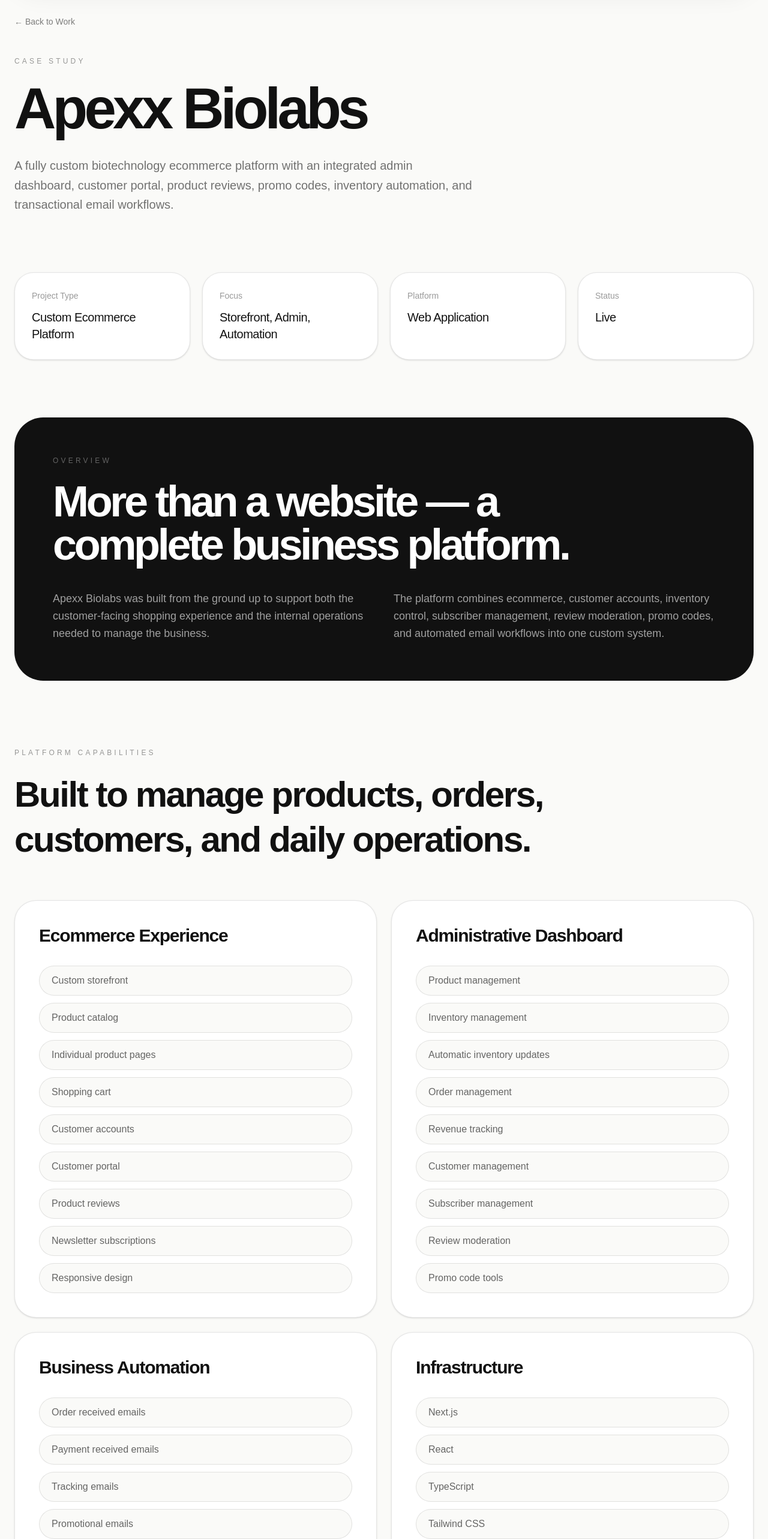
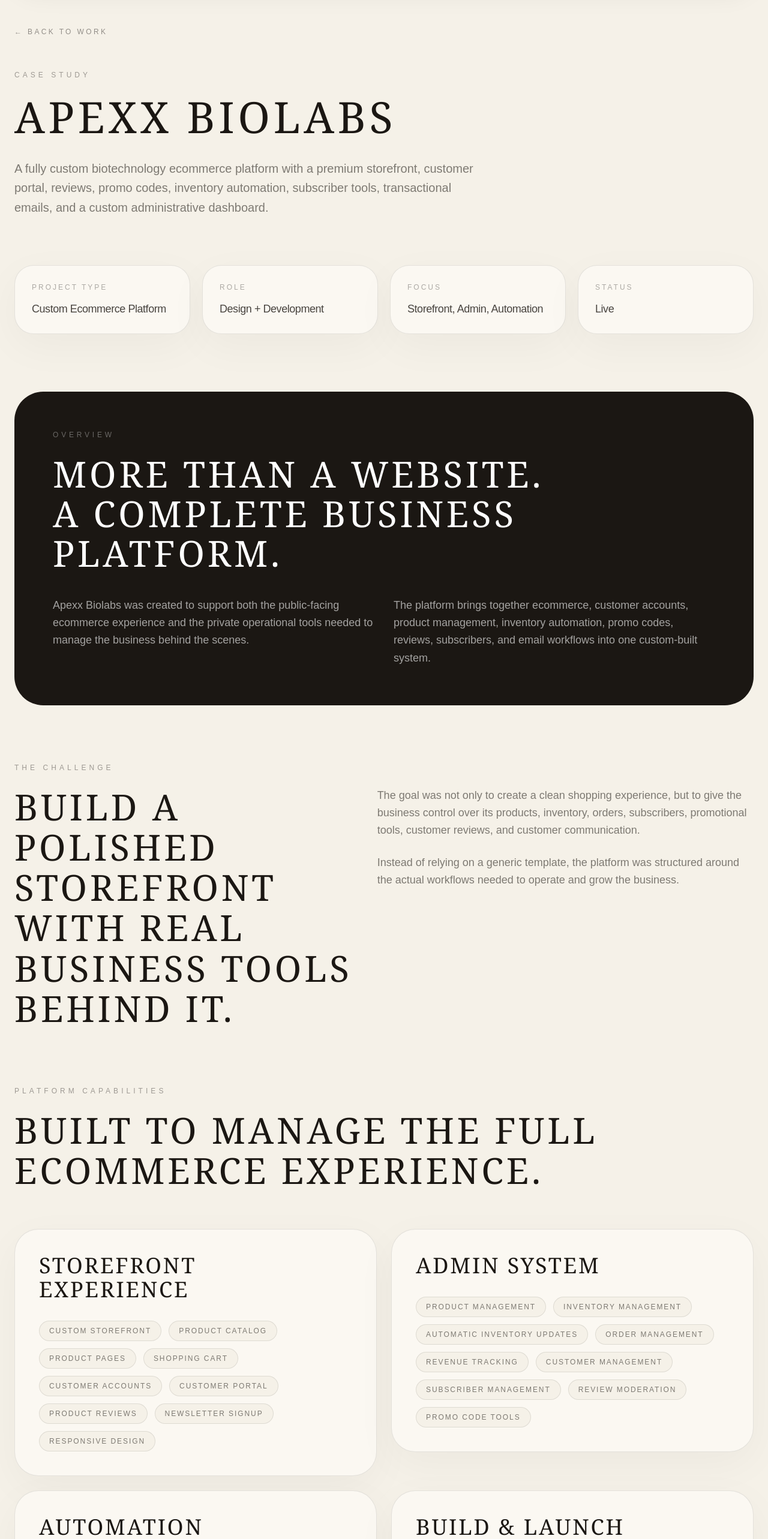
Before and after one commit to Jovavoco/jovavo, a Next.js app: page /work/apexx-biolabs in a window 1280 px wide. Shown: the part 120-2686 px from the top of the page at 60% size. Built offline with nearby package versions, Linux system fonts and the light colour scheme.

Commit message:
Update page.tsx

```diff
--- a/app/work/apexx-biolabs/page.tsx
+++ b/app/work/apexx-biolabs/page.tsx
@@ -1,21 +1,24 @@
+import Link from "next/link";
+import Reveal from "@/components/Reveal";
+
 export default function ApexxBiolabsCaseStudy() {
   const capabilities = [
     {
-      title: "Ecommerce Experience",
+      title: "Storefront Experience",
       items: [
         "Custom storefront",
         "Product catalog",
-        "Individual product pages",
+        "Product pages",
         "Shopping cart",
         "Customer accounts",
         "Customer portal",
         "Product reviews",
-        "Newsletter subscriptions",
+        "Newsletter signup",
         "Responsive design",
       ],
     },
     {
-      title: "Administrative Dashboard",
+      title: "Admin System",
       items: [
         "Product management",
         "Inventory management",
@@ -29,19 +32,19 @@ export default function ApexxBiolabsCaseStudy() {
       ],
     },
     {
-      title: "Business Automation",
+      title: "Automation",
       items: [
         "Order received emails",
         "Payment received emails",
         "Tracking emails",
         "Promotional emails",
-        "Automated inventory deduction",
+        "Inventory deduction",
         "Order quantity updates",
         "Subscriber workflows",
       ],
     },
     {
-      title: "Infrastructure",
+      title: "Build & Launch",
       items: [
         "Next.js",
         "React",
@@ -56,168 +59,207 @@ export default function ApexxBiolabsCaseStudy() {
     },
   ];
 
+  const stats = [
+    ["Project Type", "Custom Ecommerce Platform"],
+    ["Role", "Design + Development"],
+    ["Focus", "Storefront, Admin, Automation"],
+    ["Status", "Live"],
+  ];
+
   return (
-    <main className="min-h-screen bg-[#FAFAF8] text-[#111111]">
-      <section className="px-6 pt-36 pb-24">
-        <div className="mx-auto max-w-7xl">
-          <a
+    <main className="min-h-screen bg-[#f5f1e8] px-6 pt-40 pb-28 text-[#1b1713]">
+      <section className="mx-auto max-w-7xl">
+        <Reveal>
+          <Link
             href="/work"
-            className="mb-12 inline-flex text-sm text-black/50 transition hover:text-black"
+            className="mb-14 inline-flex text-xs uppercase tracking-[0.28em] text-[#1b1713]/45 transition hover:text-[#1b1713]"
           >
             ← Back to Work
-          </a>
+          </Link>
 
-          <p className="mb-6 text-xs uppercase tracking-[0.35em] text-black/40">
+          <p className="mb-6 text-xs uppercase tracking-[0.42em] text-[#1b1713]/40">
             Case Study
           </p>
 
-          <h1 className="max-w-6xl text-6xl font-semibold leading-[0.98] tracking-[-0.06em] md:text-8xl">
+          <h1 className="max-w-6xl font-serif text-5xl font-light uppercase leading-[1.05] tracking-[0.08em] md:text-7xl">
             Apexx Biolabs
           </h1>
 
-          <p className="mt-8 max-w-3xl text-xl leading-relaxed text-black/55">
-            A fully custom biotechnology ecommerce platform with an integrated
-            admin dashboard, customer portal, product reviews, promo codes,
-            inventory automation, and transactional email workflows.
+          <p className="mt-8 max-w-3xl text-lg leading-relaxed text-[#1b1713]/55 md:text-xl">
+            A fully custom biotechnology ecommerce platform with a premium
+            storefront, customer portal, reviews, promo codes, inventory
+            automation, subscriber tools, transactional emails, and a custom
+            administrative dashboard.
+          </p>
+        </Reveal>
+
+        <div className="mt-20 grid gap-5 md:grid-cols-4">
+          {stats.map(([label, value], index) => (
+            <Reveal key={label} delay={index * 100}>
+              <div className="rounded-[2rem] border border-[#1b1713]/10 bg-[#fbf8f2] p-7 shadow-[0_20px_70px_rgba(27,23,19,0.04)]">
+                <p className="mb-4 text-xs uppercase tracking-[0.25em] text-[#1b1713]/35">
+                  {label}
+                </p>
+                <p className="text-lg font-medium leading-snug tracking-tight text-[#1b1713]/80">
+                  {value}
+                </p>
+              </div>
+            </Reveal>
+          ))}
+        </div>
+
+        <Reveal>
+          <section className="mt-24 rounded-[3rem] bg-[#1b1713] p-8 text-white md:p-16">
+            <p className="mb-6 text-xs uppercase tracking-[0.4em] text-white/35">
+              Overview
+            </p>
+
+            <h2 className="max-w-5xl font-serif text-4xl font-light uppercase leading-[1.1] tracking-[0.08em] md:text-6xl">
+              More than a website.
+              <br />A complete business platform.
+            </h2>
+
+            <div className="mt-10 grid gap-8 md:grid-cols-2">
+              <p className="text-lg leading-relaxed text-white/60">
+                Apexx Biolabs was created to support both the public-facing
+                ecommerce experience and the private operational tools needed to
+                manage the business behind the scenes.
+              </p>
+
+              <p className="text-lg leading-relaxed text-white/60">
+                The platform brings together ecommerce, customer accounts,
+                product management, inventory automation, promo codes, reviews,
+                subscribers, and email workflows into one custom-built system.
               </p>
             </div>
           </section>
+        </Reveal>
 
-      <section className="px-6 pb-24">
-        <div className="mx-auto grid max-w-7xl gap-5 md:grid-cols-4">
-          {[
-            ["Project Type", "Custom Ecommerce Platform"],
-            ["Focus", "Storefront, Admin, Automation"],
-            ["Platform", "Web Application"],
-            ["Status", "Live"],
-          ].map(([label, value]) => (
-            <div
-              key={label}
-              className="rounded-[2rem] border border-black/10 bg-white p-7 shadow-sm"
+        <section className="mt-24">
+          <Reveal>
+            <p className="mb-6 text-xs uppercase tracking-[0.42em] text-[#1b1713]/40">
+              The Challenge
+            </p>
+
+            <div className="grid gap-10 lg:grid-cols-[0.9fr_1fr] lg:items-start">
+              <h2 className="font-serif text-4xl font-light uppercase leading-[1.12] tracking-[0.08em] md:text-6xl">
+                Build a polished storefront with real business tools behind it.
+              </h2>
+
+              <div className="space-y-6 text-lg leading-relaxed text-[#1b1713]/55">
+                <p>
+                  The goal was not only to create a clean shopping experience,
+                  but to give the business control over its products, inventory,
+                  orders, subscribers, promotional tools, customer reviews, and
+                  customer communication.
+                </p>
+
+                <p>
+                  Instead of relying on a generic template, the platform was
+                  structured around the actual workflows needed to operate and
+                  grow the business.
+                </p>
+              </div>
+            </div>
+          </Reveal>
+        </section>
+
+        <section className="mt-24">
+          <Reveal>
+            <p className="mb-6 text-xs uppercase tracking-[0.42em] text-[#1b1713]/40">
+              Platform Capabilities
+            </p>
+
+            <h2 className="max-w-5xl font-serif text-4xl font-light uppercase leading-[1.12] tracking-[0.08em] md:text-6xl">
+              Built to manage the full ecommerce experience.
+            </h2>
+          </Reveal>
+
+          <div className="mt-16 grid gap-6 md:grid-cols-2">
+            {capabilities.map((section, index) => (
+              <Reveal key={section.title} delay={index * 120}>
+                <div className="rounded-[2.5rem] border border-[#1b1713]/10 bg-[#fbf8f2] p-8 shadow-[0_20px_70px_rgba(27,23,19,0.04)] transition-all duration-500 hover:-translate-y-1 hover:bg-white hover:shadow-[0_35px_100px_rgba(27,23,19,0.08)] md:p-10">
+                  <h3 className="mb-8 font-serif text-3xl font-light uppercase tracking-[0.08em] md:text-4xl">
+                    {section.title}
+                  </h3>
+
+                  <div className="flex flex-wrap gap-3">
+                    {section.items.map((item) => (
+                      <span
+                        key={item}
+                        className="rounded-full border border-[#1b1713]/10 bg-[#f5f1e8] px-4 py-2 text-xs uppercase tracking-[0.16em] text-[#1b1713]/55"
                       >
-              <p className="mb-3 text-sm text-black/40">{label}</p>
-              <p className="text-xl font-medium tracking-tight">{value}</p>
+                        {item}
+                      </span>
+                    ))}
                   </div>
+                </div>
+              </Reveal>
             ))}
           </div>
         </section>
 
-      <section className="px-6 pb-28">
-        <div className="mx-auto max-w-7xl rounded-[3rem] bg-[#111111] p-8 text-white md:p-16">
-          <p className="mb-6 text-xs uppercase tracking-[0.35em] text-white/35">
-            Overview
-          </p>
-
-          <h2 className="max-w-5xl text-5xl font-semibold leading-[1] tracking-[-0.06em] md:text-7xl">
-            More than a website — a complete business platform.
-          </h2>
-
-          <div className="mt-10 grid gap-8 md:grid-cols-2">
-            <p className="text-lg leading-relaxed text-white/60">
-              Apexx Biolabs was built from the ground up to support both the
-              customer-facing shopping experience and the internal operations
-              needed to manage the business.
-            </p>
-
-            <p className="text-lg leading-relaxed text-white/60">
-              The platform combines ecommerce, customer accounts, inventory
-              control, subscriber management, review moderation, promo codes,
-              and automated email workflows into one custom system.
-            </p>
-          </div>
-        </div>
-      </section>
-
-      <section className="px-6 pb-28">
-        <div className="mx-auto max-w-7xl">
-          <p className="mb-6 text-xs uppercase tracking-[0.35em] text-black/40">
-            Platform Capabilities
-          </p>
-
-          <h2 className="max-w-4xl text-4xl font-semibold leading-tight tracking-[-0.04em] md:text-6xl">
-            Built to manage products, orders, customers, and daily operations.
-          </h2>
-
-          <div className="mt-16 grid gap-6 md:grid-cols-2">
-            {capabilities.map((section) => (
-              <div
-                key={section.title}
-                className="rounded-[2.25rem] border border-black/10 bg-white p-8 shadow-sm transition hover:-translate-y-1 hover:shadow-[0_25px_90px_rgba(0,0,0,0.06)] md:p-10"
-              >
-                <h3 className="mb-8 text-3xl font-semibold tracking-[-0.04em]">
-                  {section.title}
-                </h3>
-
-                <div className="grid gap-3">
-                  {section.items.map((item) => (
-                    <div
-                      key={item}
-                      className="rounded-full border border-black/10 bg-[#FAFAF8] px-5 py-3 text-black/60"
-                    >
-                      {item}
-                    </div>
-                  ))}
-                </div>
-              </div>
-            ))}
-          </div>
-        </div>
-      </section>
-
-      <section className="px-6 pb-28">
-        <div className="mx-auto grid max-w-7xl gap-6 md:grid-cols-3">
+        <section className="mt-24 grid gap-6 md:grid-cols-3">
           {[
             {
               title: "Admin Dashboard",
-              text: "A private backend system created to manage products, orders, subscribers, reviews, promo codes, and business activity.",
+              text: "A private backend system for managing products, inventory, orders, subscribers, reviews, promo codes, and business activity.",
             },
             {
               title: "Customer Portal",
-              text: "A customer-facing account experience designed to support orders, communication, and a more complete ecommerce journey.",
+              text: "A customer-facing account experience supporting order history, customer access, and a more complete ecommerce journey.",
             },
             {
               title: "Automated Workflows",
-              text: "Email and inventory workflows were built to reduce manual work and keep customers informed throughout the order process.",
+              text: "Email and inventory workflows help reduce manual work while keeping customers informed throughout the order process.",
             },
-          ].map((item) => (
-            <div
-              key={item.title}
-              className="rounded-[2.25rem] bg-[#EFECE4] p-8 md:p-10"
-            >
-              <h3 className="text-3xl font-semibold tracking-[-0.04em]">
+          ].map((item, index) => (
+            <Reveal key={item.title} delay={index * 120}>
+              <div className="rounded-[2.5rem] border border-[#1b1713]/10 bg-[#efe9df] p-8 transition-all duration-500 hover:-translate-y-1 hover:bg-[#fbf8f2] md:p-10">
+                <h3 className="font-serif text-3xl font-light uppercase tracking-[0.08em]">
                   {item.title}
                 </h3>
 
-              <p className="mt-5 text-lg leading-relaxed text-black/55">
+                <p className="mt-6 text-lg leading-relaxed text-[#1b1713]/55">
                   {item.text}
                 </p>
               </div>
+            </Reveal>
           ))}
-        </div>
         </section>
 
-      <section className="px-6 pb-32">
-        <div className="mx-auto flex max-w-7xl flex-col gap-8 rounded-[3rem] bg-[#111111] p-10 text-white md:flex-row md:items-center md:justify-between md:p-16">
+        <Reveal>
+          <section className="mt-24 rounded-[3rem] bg-[#1b1713] p-10 text-white md:p-16">
+            <div className="grid gap-10 md:grid-cols-[1fr_auto] md:items-end">
               <div>
-            <p className="mb-5 text-xs uppercase tracking-[0.35em] text-white/40">
-              Live Project
+                <p className="mb-5 text-xs uppercase tracking-[0.4em] text-white/35">
+                  The Result
                 </p>
 
-            <h2 className="text-4xl font-semibold tracking-[-0.04em] md:text-6xl">
-              View Apexx Biolabs
+                <h2 className="max-w-4xl font-serif text-4xl font-light uppercase leading-[1.12] tracking-[0.08em] md:text-6xl">
+                  A custom platform built for long-term growth.
                 </h2>
+
+                <p className="mt-6 max-w-2xl leading-relaxed text-white/60">
+                  Apexx Biolabs now has a custom digital foundation that
+                  supports the customer experience, internal operations,
+                  promotional campaigns, email communication, and future
+                  expansion.
+                </p>
               </div>
 
               <a
                 href="https://apexxbiolabs.com"
                 target="_blank"
                 rel="noopener noreferrer"
-            className="rounded-full bg-white px-8 py-4 text-center text-sm font-medium text-black transition hover:bg-white/90"
+                className="inline-flex w-fit rounded-full bg-white px-7 py-3 text-[11px] uppercase tracking-[0.28em] text-[#1b1713] transition hover:-translate-y-1 hover:bg-white/90"
               >
                 Visit Website
               </a>
             </div>
           </section>
+        </Reveal>
+      </section>
     </main>
   );
 }
```
Lines whose indentation alone changed are shown as unchanged.
